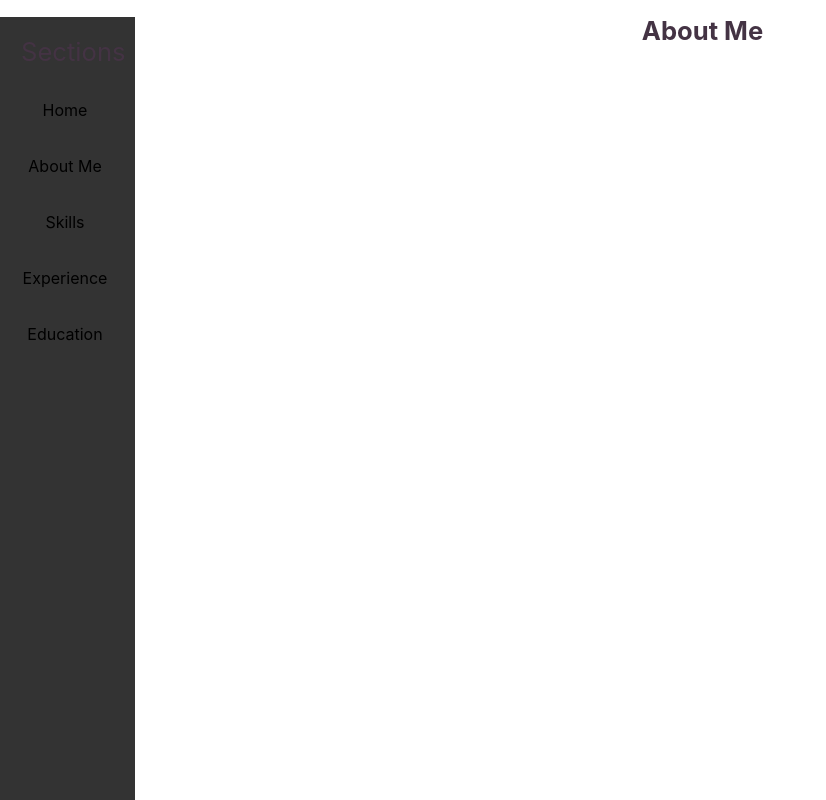
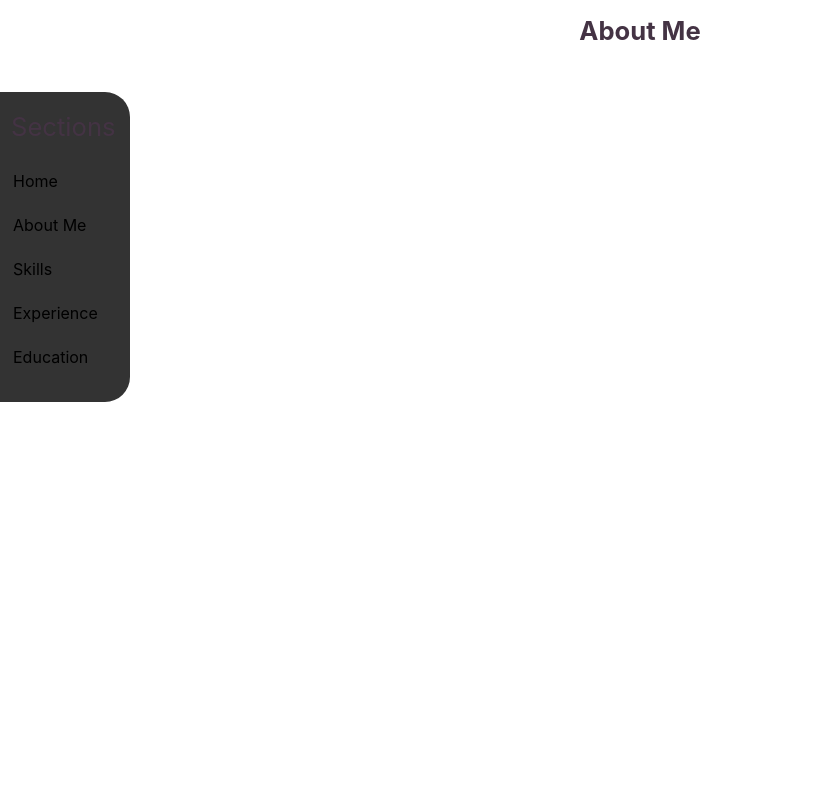
Before and after one commit to Oneleaon/MyPage, a React (Vite) app: page /aboutme in a window 1280 px wide. Shown: the whole page, without its empty margins (0-826 px from the left). Built offline with nearby package versions, Linux system fonts and the light colour scheme.

Commit message:
Makes the sidebar smaller. Changes the name of the sidebar title class to sidebarh1

```diff
--- a/src/index.css
+++ b/src/index.css
@@ -15,33 +15,38 @@
 
 .mainbody {
   padding-left: 125px;
+  padding-right: 125px;
 }
 
 .sidebar {
-  margin: 0;
+  margin-top: 75px;
   padding: 5px;
+  padding-left: 0px;
   padding-right: 10px;
   width: 120px;
   background-color: #333;
   position: fixed;
-  height: 100%;
+  height: 300px;
   overflow: auto;
+  border-top-right-radius: 25px;
+  border-bottom-right-radius: 25px;
 }
 
 .sidebarLink {
+  text-align: left;
   display: block;
   color: #000;
-  padding: 16px;
+  padding: 12px 16px 8px 13px;
   text-decoration: none;
 }
 
-.sidebarHome {
+.sidebarh1 {
   color: #434;
   font-size: 1.6em;
   line-height: 1.1;
   display: block;
   color: #434;
-  padding: 16px 16px 16px 16px;
+  padding: 16px 16px 16px 11px;
   text-decoration: none;
 }
 
--- a/src/routes/root.jsx
+++ b/src/routes/root.jsx
@@ -3,7 +3,7 @@ import { Link } from 'react-router-dom';
 export default function Root() {
   return (
     <div class='sidebar'>
-      <div><Link to='/' class='sidebarHome'>Sections</Link></div>
+      <div><Link to='/' class='sidebarh1'>Sections</Link></div>
       <nav>
         <ul>
           <li>
```
